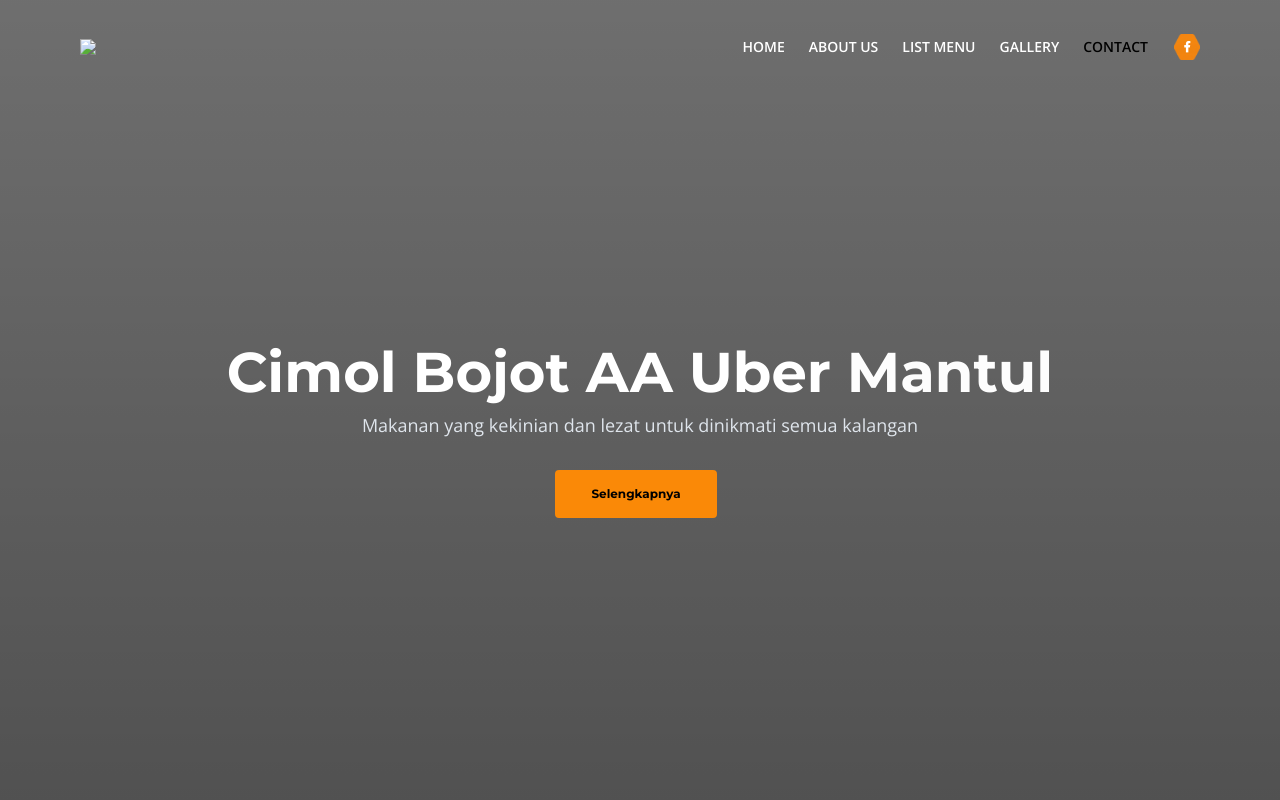
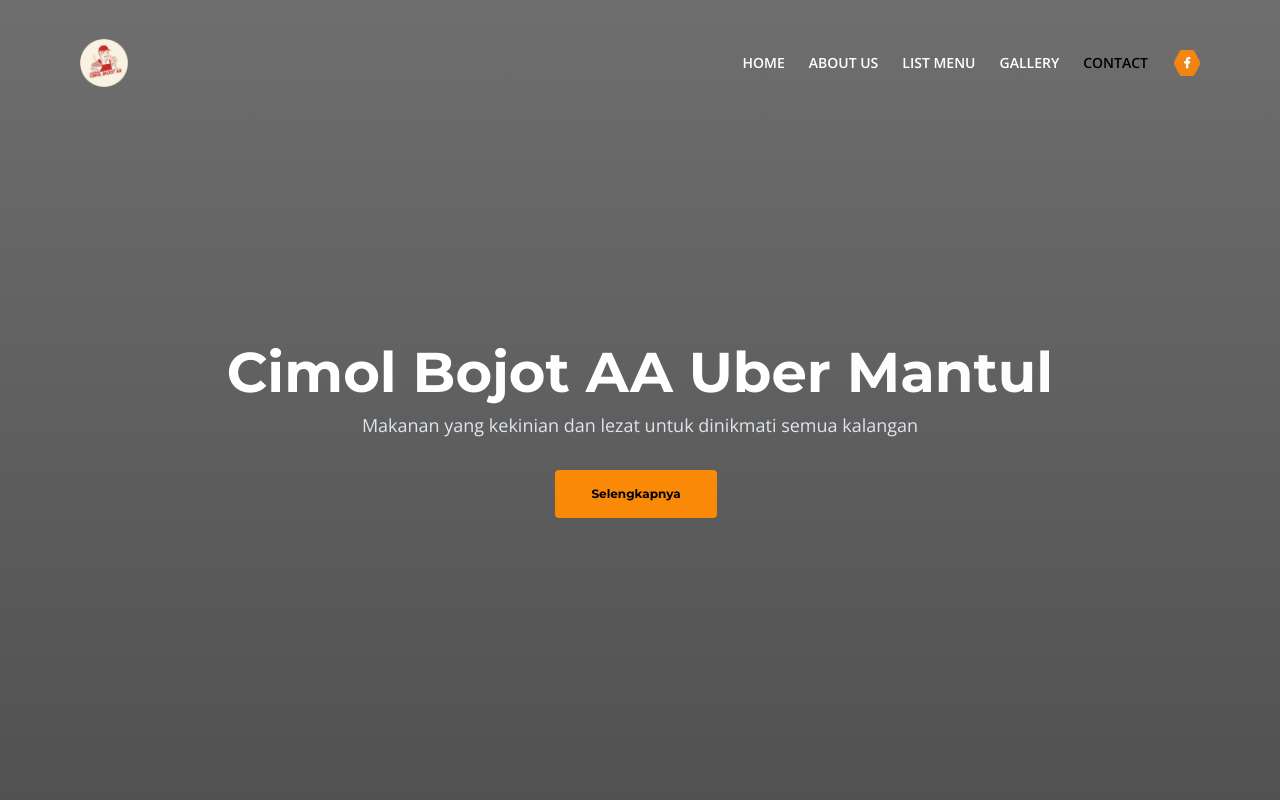
Before and after one commit to buyaether/CimolBojot_UprakPWEB, a plain HTML site: page index.html in a window 1280 px wide. Shown: the top 800 px of the page. Drawn offline with nearby package versions, Linux system fonts and the light colour scheme; the site is published under a folder, as on GitHub Pages, so addresses that start at the root find nothing.

Commit message:
Update index.html

```diff
--- a/index.html
+++ b/index.html
@@ -45,7 +45,7 @@
     <nav class="navbar navbar-expand-md navbar-dark navbar-custom fixed-top">
 
 
-        <a class="navbar-brand logo-image" href="index.html"><img src="/images/cimol.png" alt="alternative"></a>
+        <a class="navbar-brand logo-image" href="index.html"><img src="images/cimol.png" alt="alternative"></a>
 
 
         <button class="navbar-toggler" type="button" data-toggle="collapse" data-target="#navbarsExampleDefault" aria-controls="navbarsExampleDefault" aria-expanded="false" aria-label="Toggle navigation">
```
